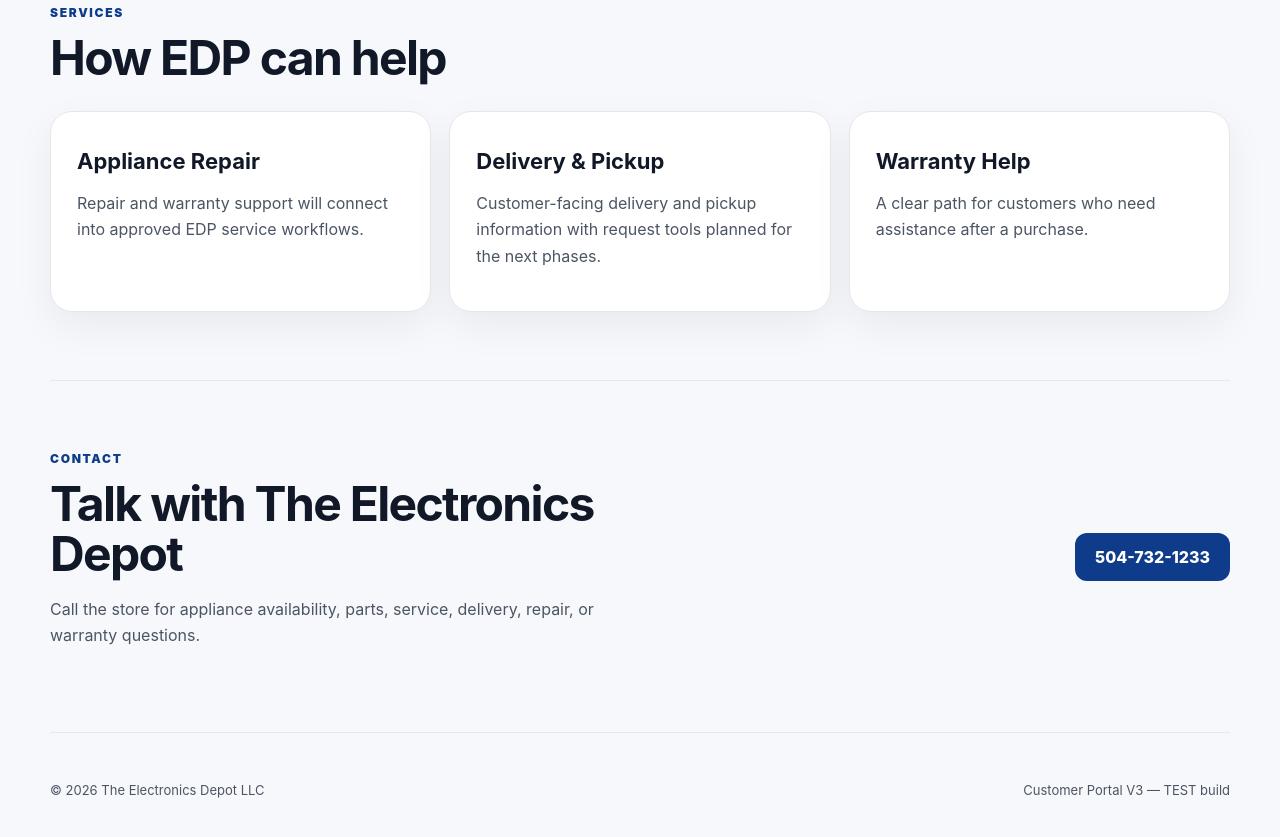
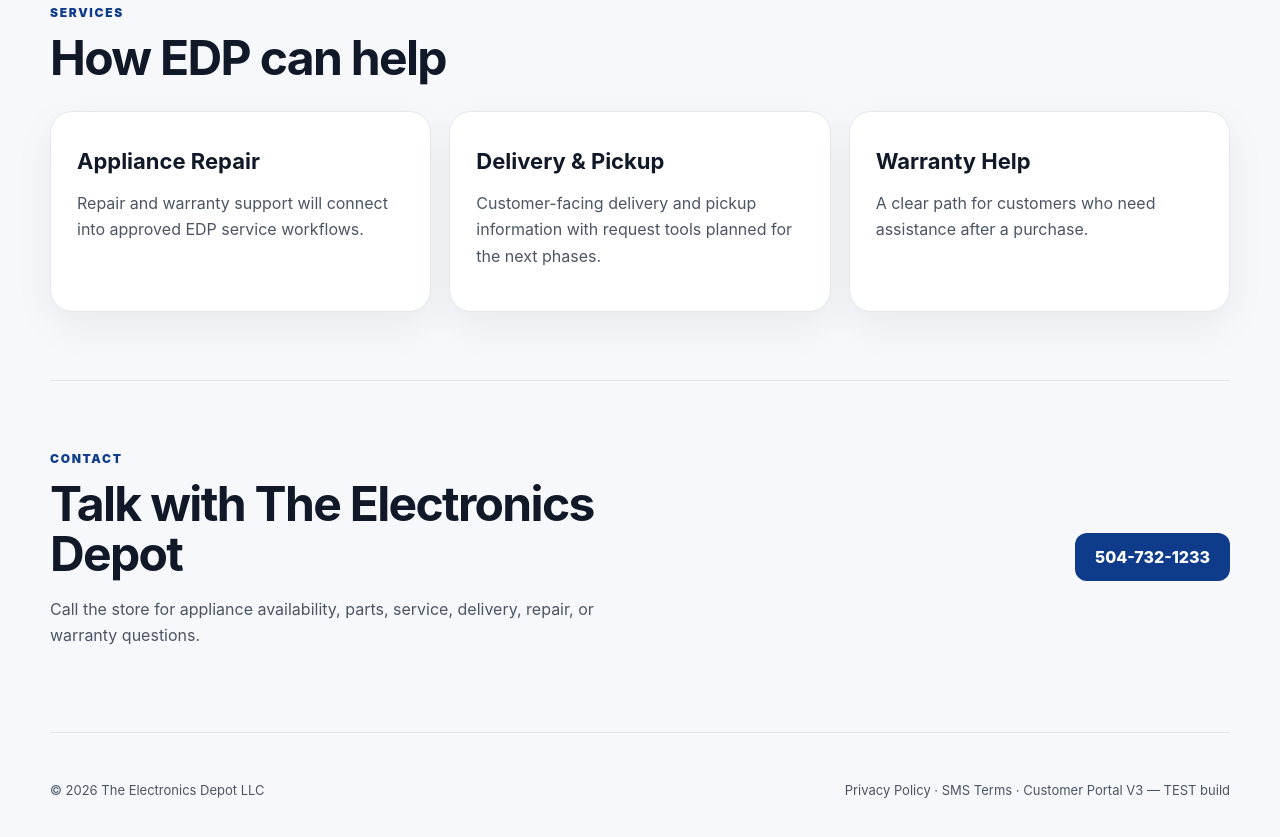
Before and after one commit to BUTTER6599/EDP-Master-System, a website: page customer-portal-v3/public/index.html in a window 1280 px wide. Shown: the part 1587-2424 px from the top of the page. Drawn offline with Linux system fonts and the light colour scheme.

Commit message:
Link TEST Privacy Policy and SMS Terms from portal

```diff
--- a/customer-portal-v3/public/index.html
+++ b/customer-portal-v3/public/index.html
@@ -90,7 +90,7 @@
 
   <footer>
     <p>© 2026 The Electronics Depot LLC</p>
-    <p>Customer Portal V3 — TEST build</p>
+    <p><a href="/privacy.html">Privacy Policy</a> · <a href="/sms-terms.html">SMS Terms</a> · Customer Portal V3 — TEST build</p>
   </footer>
 </body>
 </html>
```
